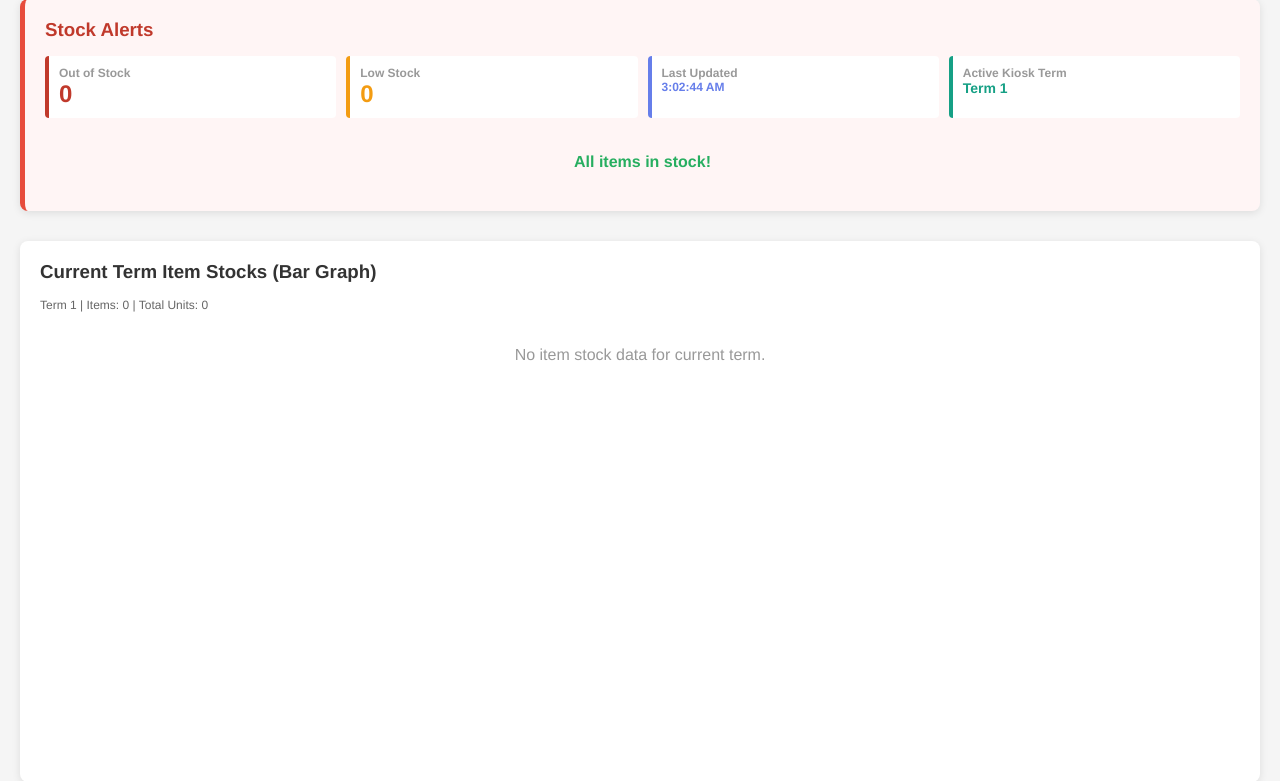
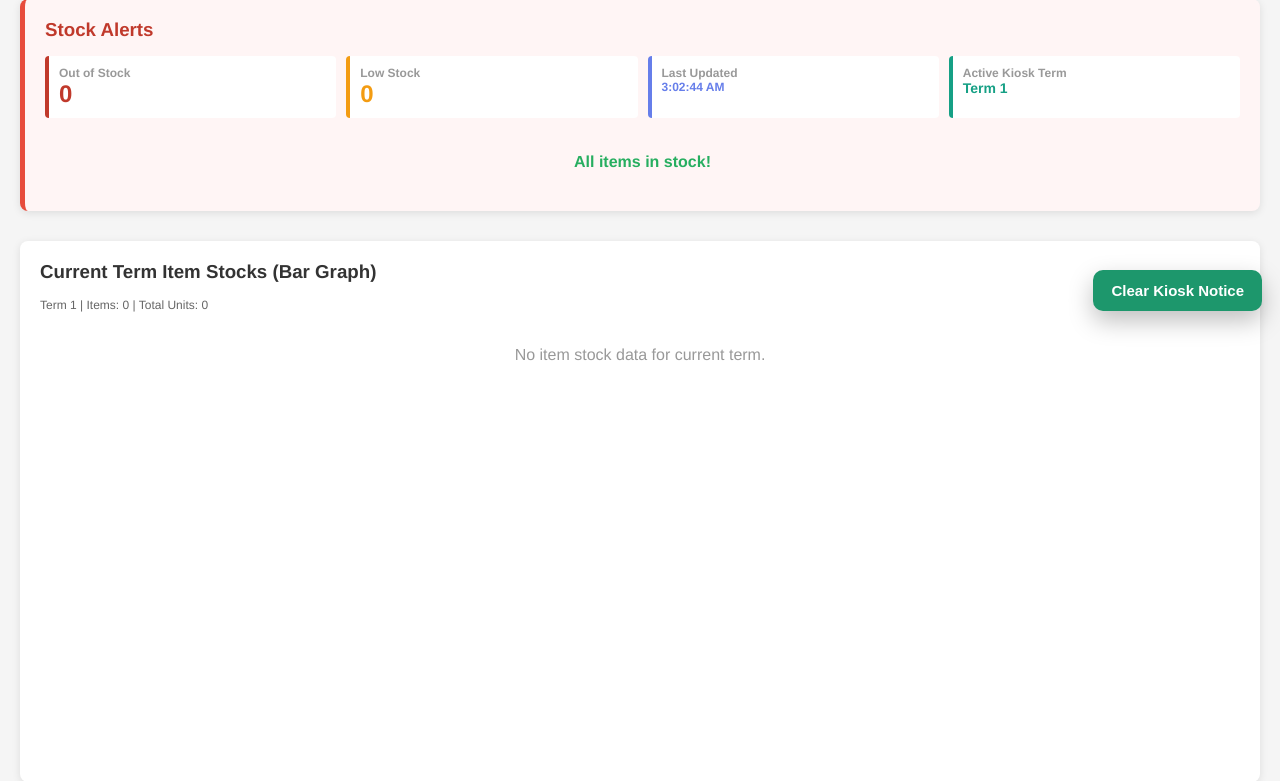
Before and after one commit to krrsgm/raon-vending-rpi4, a Flask app: page /dashboard in a window 1280 px wide. Shown: the part 471-1252 px from the top of the page. Run offline with Flask 3, Linux system fonts and the light colour scheme; data comes from the database, SQL or seed files in the repository; data that the repository does not hold is empty.

Commit message:
Add always-visible clear kiosk notice button

```diff
--- a/templates/dashboard.html
+++ b/templates/dashboard.html
@@ -393,6 +393,27 @@
             flex-wrap: wrap;
         }
 
+        /* Persistent clear button (always visible) */
+        .floating-clear-btn {
+            position: fixed;
+            right: 18px;
+            bottom: 18px;
+            z-index: 2800;
+            padding: 12px 18px;
+            font-size: 15px;
+            font-weight: 800;
+            background: #1d976c;
+            color: #fff;
+            border: none;
+            border-radius: 10px;
+            box-shadow: 0 10px 25px rgba(0,0,0,0.25);
+            cursor: pointer;
+        }
+
+        .floating-clear-btn:hover {
+            background: #15805a;
+        }
+
         /* Fullscreen modal for dispense timeout */
         .timeout-modal {
             display: none;
@@ -532,6 +553,9 @@
             </div>
         </div>
     </div>
+
+    <!-- Persistent clear button -->
+    <button type="button" class="floating-clear-btn" onclick="clearKioskAdminNotice()" title="Clear kiosk admin notice (always available)">Clear Kiosk Notice</button>
 
     <!-- Fullscreen pop-out for dispense timeout -->
     <div id="dispenseTimeoutModal" class="timeout-modal">
```
